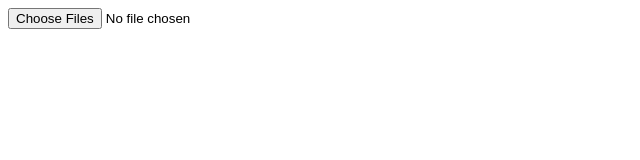
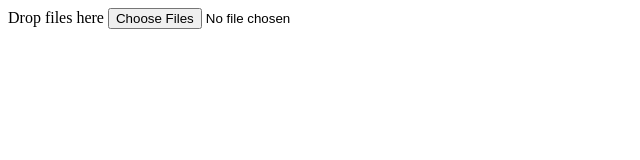
Before and after one commit to dj0001/Motion-Photo-Viewer, a plain HTML site: page index.html in a window 1280 px wide. Shown: the whole page, without its empty margins (0-640 px from the left). Drawn offline with Linux system fonts and the light colour scheme.

Commit message:
add description and label

```diff
--- a/index.html
+++ b/index.html
@@ -3,6 +3,7 @@
 <head>
 <meta charset=UTF-8 />
 <meta name="viewport" content="width=device-width, initial-scale=1">
+<meta name="Description" content="View Motion Photos">
 <meta name="mobile-web-app-capable" content="yes">
 <link rel="icon" sizes="192x192" href="icon.png">
 <title>Motion Photo Viewer</title>
@@ -10,6 +11,6 @@
 </head>
 
 <body>
-<input type="file" accept="image/*,video/mp4" multiple> <!-- optional -->
+<label>Drop files here <input type="file" accept="image/*,video/mp4" multiple></label> <!-- optional -->
 </body>
 </html>
```
